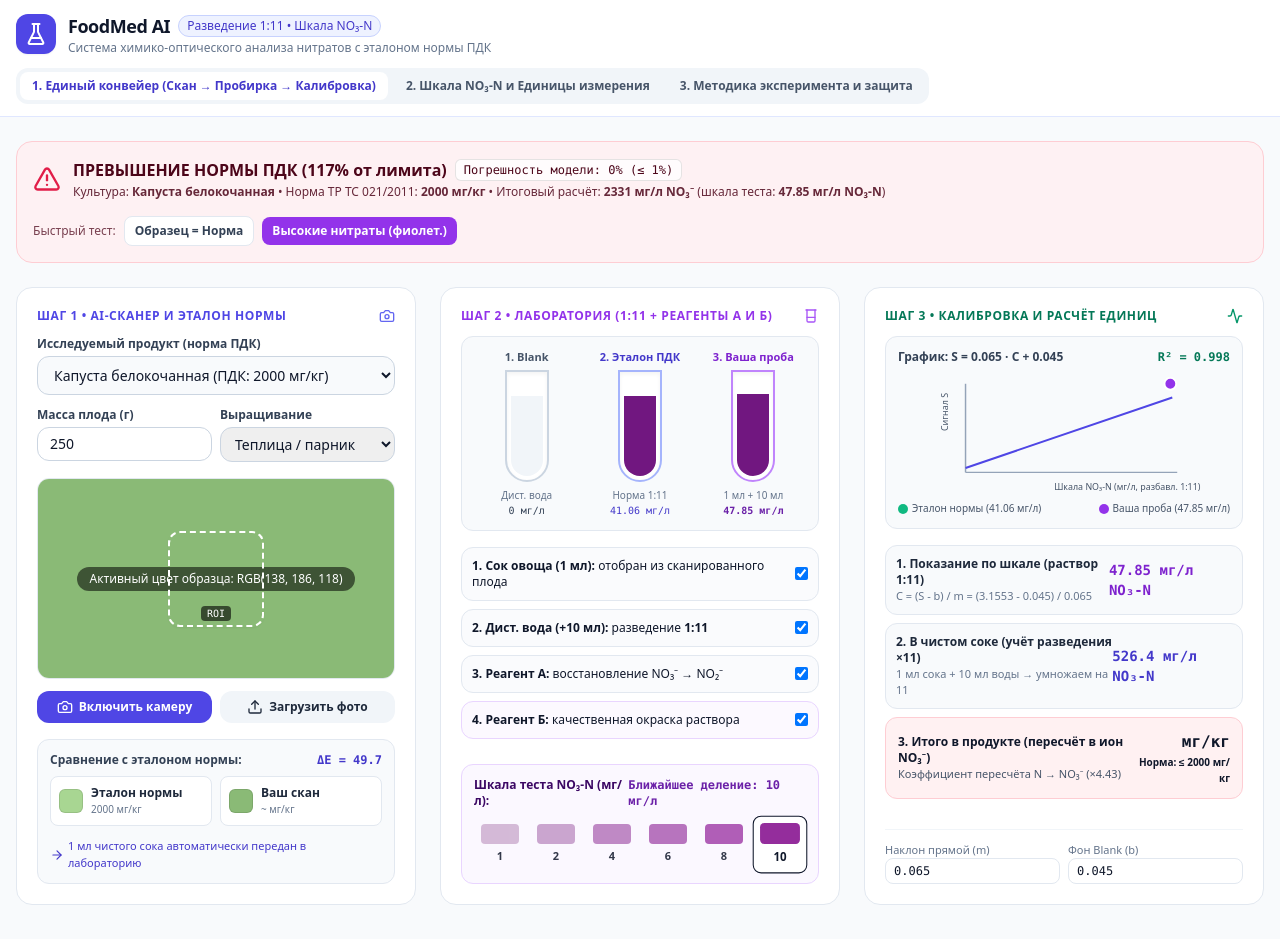
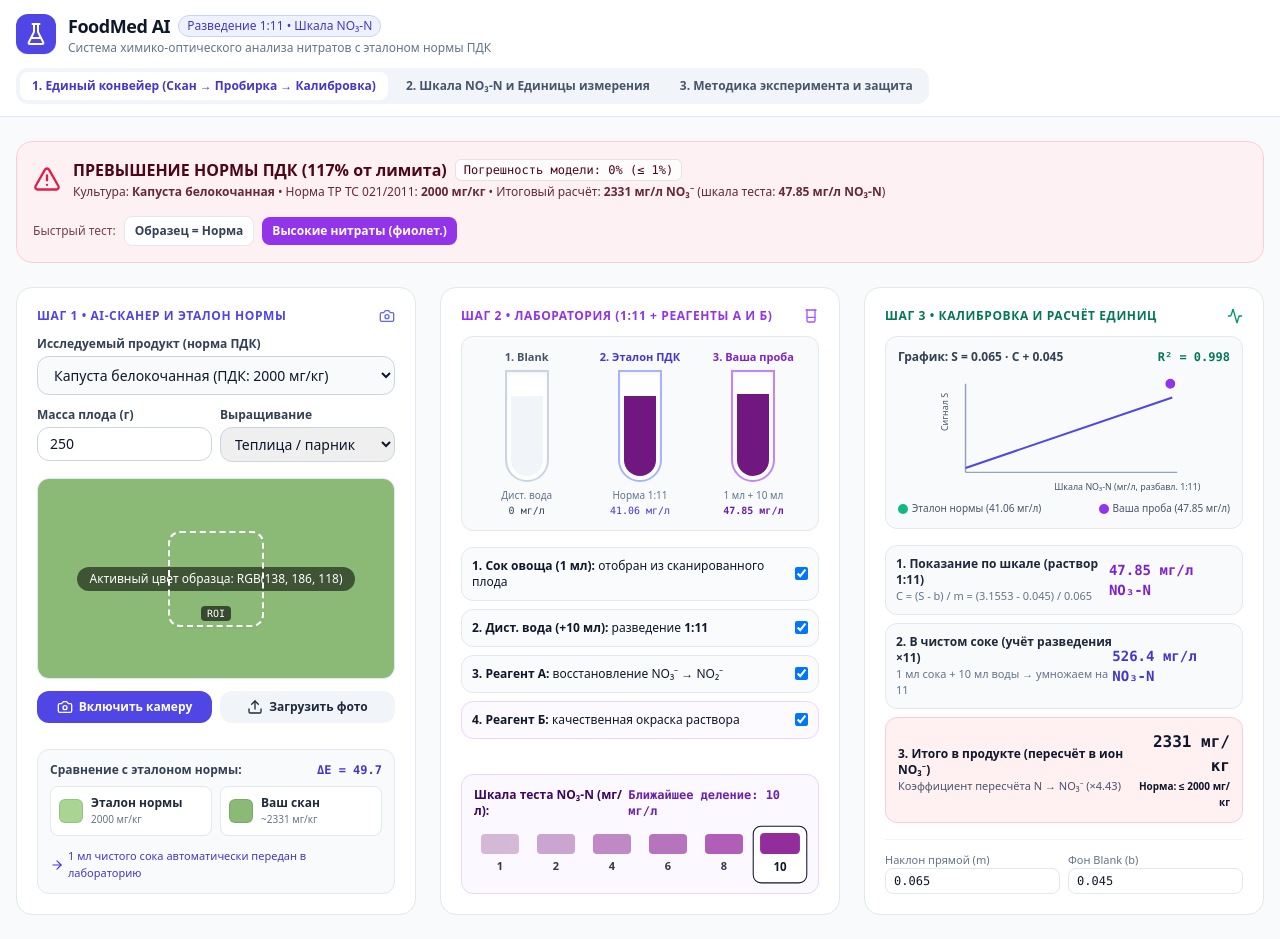
Before and after one commit to zurgenbaevazanar-cmd/FoodMedAI, a React (Vite) app: page / in a window 1280 px wide. Built offline with nearby package versions, Linux system fonts and the light colour scheme.

Commit message:
Update App.jsx

```diff
--- a/src/App.jsx
+++ b/src/App.jsx
@@ -709,7 +709,7 @@ export default function App() {
                       <div>
                         <div className="font-semibold text-slate-800">Ваш скан</div>
                         <div className="text-[10px] text-slate-500">
-                          ~{analysis.predictedProductMgKg} мг/кг
+                          ~{analysis.predictedMgL} мг/кг
                         </div>
                       </div>
                     </div>
@@ -996,7 +996,7 @@ export default function App() {
                       </div>
                       <div className="text-right">
                         <div className="font-mono font-extrabold text-base text-slate-900">
-                          {analysis.finalProductMgKg} мг/кг
+                          {analysis.finalMgL} мг/кг
                         </div>
                         <div className="text-[10px] font-semibold">
                           Норма: ≤ {product.pdkMgKg} мг/кг
```
